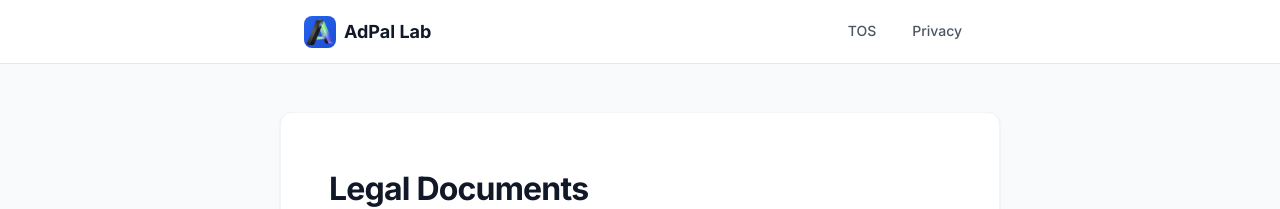
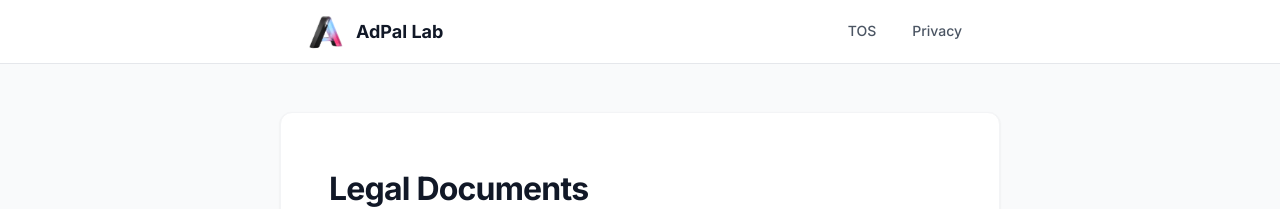
Before and after one commit to gitadpal/legaldoc, a Jekyll site: the page built from index.md, in a window 1280 px wide. Shown: the top 209 px of the page. Built offline with Jekyll 4.4.1, drawn with Linux system fonts in a browser that asks for light colours.

Commit message:
Update default.html

```diff
--- a/_layouts/default.html
+++ b/_layouts/default.html
@@ -104,9 +104,8 @@
         }
 
         .logo-icon {
-            width: 32px;
-            height: 32px;
-            background: linear-gradient(135deg, var(--color-primary), var(--color-primary-dark));
+            width: 44px;
+            height: 44px;
             border-radius: 8px;
             display: flex;
             align-items: center;
@@ -114,9 +113,9 @@
         }
 
         .logo-icon img {
-            animation: liquidHue 5s linear infinite;
-            width: 36px;
-            height: 36px;
+            animation: liquidHue 4s linear infinite;
+            width: 44px;
+            height: 44px;
         }
 
         @keyframes liquidHue {
```
